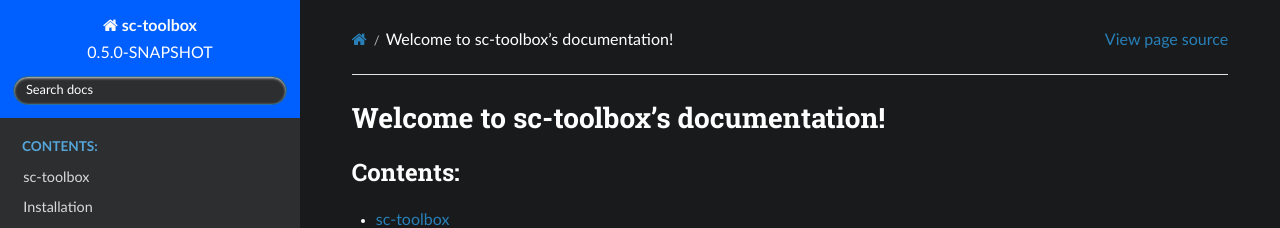
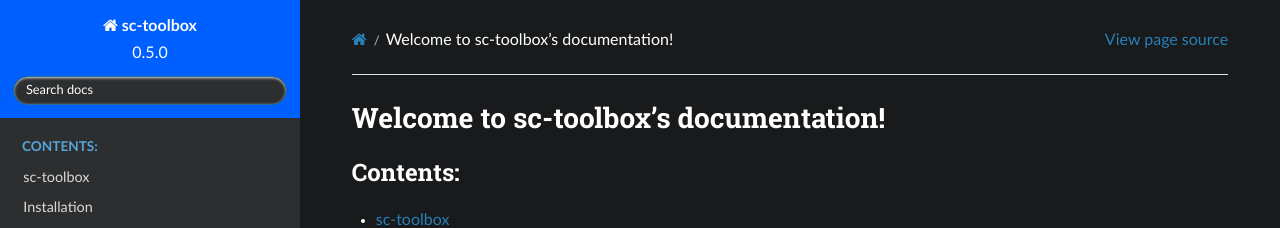
Before and after one commit to schillerlab/sc-toolbox, a Sphinx documentation site: the page built from docs/index.rst, in a window 1280 px wide. Shown: the top 228 px of the page. Built offline with Sphinx 7.4.7 and the Read the Docs theme 2.0.0, drawn with Linux system fonts in a browser that asks for light colours.

Commit message:
Bump version from 0.5.0-SNAPSHOT to 0.5.0

```diff
--- a/cookietemple.cfg
+++ b/cookietemple.cfg
@@ -1,5 +1,5 @@
 [bumpversion]
-current_version = 0.5.0-SNAPSHOT
+current_version = 0.5.0
 
 [bumpversion_files_whitelisted]
 init_file = sc_toolbox/__init__.py
--- a/docs/conf.py
+++ b/docs/conf.py
@@ -49,9 +49,9 @@ author = "Lukas Heumos"
 # the built documents.
 #
 # The short X.Y version.
-version = "0.5.0-SNAPSHOT"
+version = "0.5.0"
 # The full version, including alpha/beta/rc tags.
-release = "0.5.0-SNAPSHOT"
+release = "0.5.0"
 
 # The language for content autogenerated by Sphinx. Refer to documentation
 # for a list of supported languages.
--- a/pyproject.toml
+++ b/pyproject.toml
@@ -1,6 +1,6 @@
 [tool.poetry]
 name = "sc-toolbox"
-version = "0.5.0-SNAPSHOT"  # <<COOKIETEMPLE_FORCE_BUMP>>
+version = "0.5.0"  # <<COOKIETEMPLE_FORCE_BUMP>>
 description = "A collection of project templates and useful code snippets for single-cell data analysis with Scanpy."
 authors = ["Lukas Heumos <lukas.heumos@posteo.net>"]
 license = "MIT"
--- a/sc_toolbox/__init__.py
+++ b/sc_toolbox/__init__.py
@@ -2,7 +2,7 @@
 
 __author__ = "Lukas Heumos"
 __email__ = "lukas.heumos@posteo.net"
-__version__ = "0.5.0-SNAPSHOT"
+__version__ = "0.5.0"
 
 from sc_toolbox.api import plot
 from sc_toolbox.api import calc
```
Also changed, not shown: .cookietemple.yml, 1 other file.
